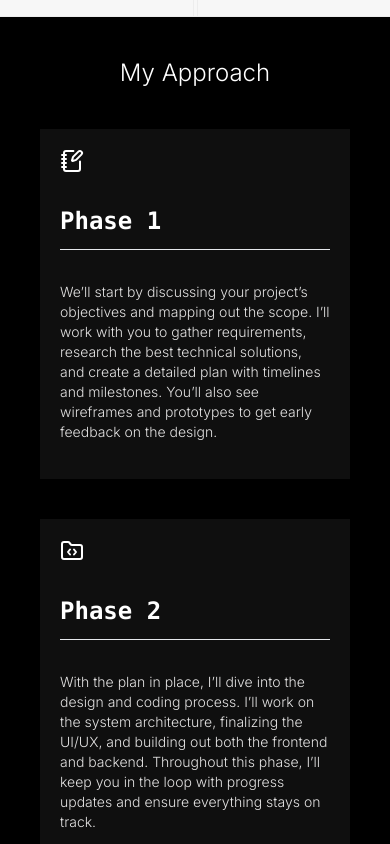
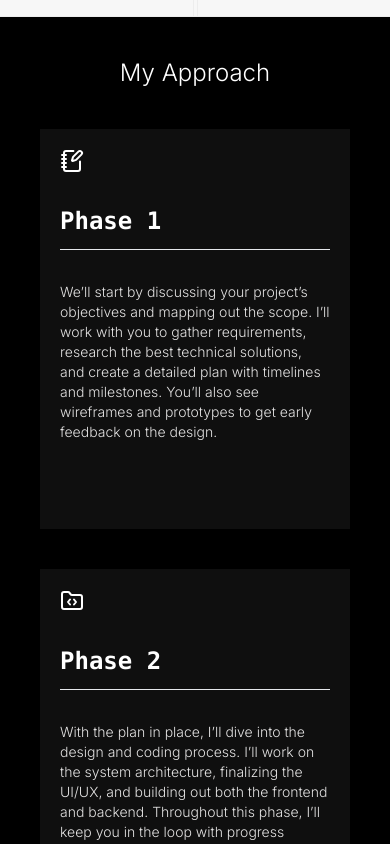
Before and after one commit to patacsilpam/pampatacsil, a Next.js app: page / in a window 390 px wide. Shown: the part 4480-5324 px from the top of the page. Built offline with nearby package versions, Linux system fonts and the light colour scheme.

Commit message:
feat: make it responsive

```diff
--- a/components/Services.jsx
+++ b/components/Services.jsx
@@ -23,7 +23,7 @@ const Services = () => {
         {services.map((service, key) => (
           <motion.div
             key={key}
-            className="text-white md:max-w-3xl w-full min-h-[350px] h-full p-5 bg-[#0f0f0f]"
+            className="text-white max-w-3xl w-full min-h-[400px] h-full p-5 bg-[#0f0f0f]"
             initial={{ opacity: 0, y: 50 }} // Slide up animation
             whileInView={{ opacity: 1, y: 0 }} // Fade in and slide into place
             viewport={{ once: true, amount: 0.2 }} // Trigger once when 20% of the element is visible
```
